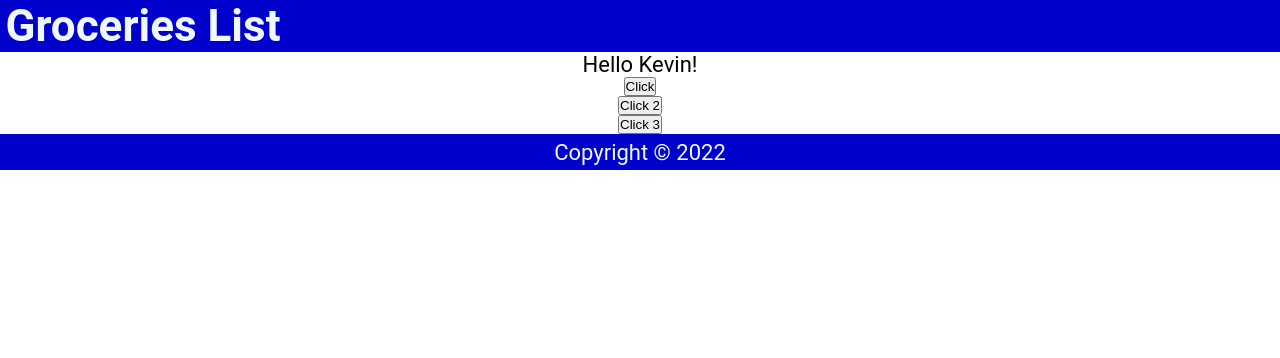
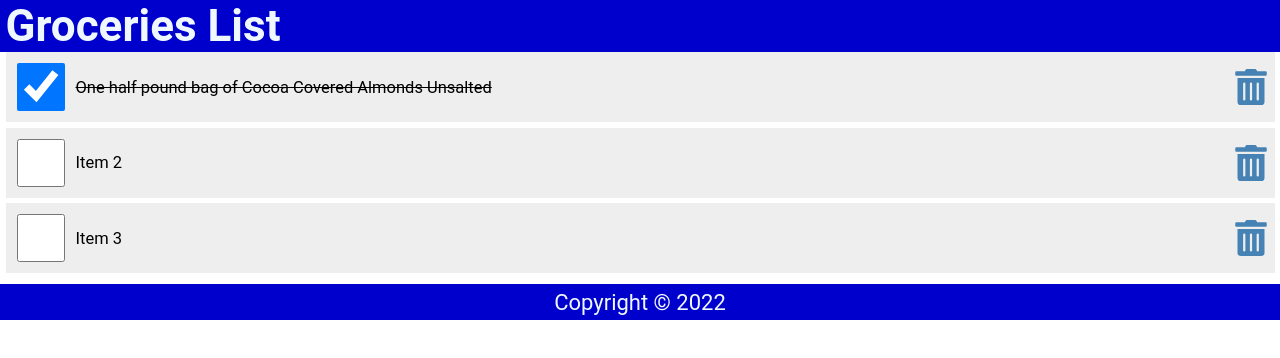
Before and after one commit to NgoTanKhoa21042001/Reactjs-tutorial, a React (Create React App) app: page / in a window 1280 px wide. Shown: the top 358 px of the page. Built offline with nearby package versions, Linux system fonts and the light colour scheme.

Commit message:
lists and key

```diff
--- a/package.json
+++ b/package.json
@@ -8,6 +8,7 @@
     "@testing-library/user-event": "^13.5.0",
     "react": "^18.2.0",
     "react-dom": "^18.2.0",
+    "react-icons": "^4.7.1",
     "react-scripts": "5.0.1",
     "web-vitals": "^2.1.4"
   },
--- a/src/App.css
+++ b/src/App.css
@@ -56,3 +56,62 @@
   display: grid;
   place-content: center;
 }
+
+ul {
+  width: 100%;
+  list-style: none;
+  padding: 0 0.25rem 0.25rem;
+}
+
+ul li::before {
+  content: "\200B";
+}
+
+.item {
+  display: flex;
+  justify-content: flex-start;
+  align-items: center;
+  padding: 0.5rem 0 0.5rem 0.5rem;
+  margin: 0.25rem 0;
+  background-color: #eee;
+}
+
+.item:first-child {
+  margin: 0;
+}
+
+.item input[type="checkbox"] {
+  text-align: center;
+  width: 2.5rem;
+  width: 48px;
+  min-width: 48px;
+  height: 2.5rem;
+  height: 48px;
+  min-height: 48px;
+  cursor: pointer;
+  margin-right: 0.5rem;
+}
+
+.item input[type="checkbox"]:focus + label {
+  text-decoration: underline;
+}
+
+.item > label {
+  font-size: 0.75rem;
+  flex-grow: 1;
+}
+
+.item svg {
+  width: 48px;
+  min-width: 48px;
+  height: 36px;
+  font-size: 1rem;
+  color: steelblue;
+  cursor: pointer;
+}
+
+.item svg:focus,
+.item svg:hover {
+  color: red;
+  outline: none;
+}
--- a/src/Content.js
+++ b/src/Content.js
@@ -1,26 +1,63 @@
-import React from "react";
+import React, { useState } from "react";
+import { FaTrashAlt } from "react-icons/fa";
+const Content = () => {
+  const [items, setItems] = useState([
+    {
+      id: 1,
+      checked: true,
+      item: "One half pound bag of Cocoa Covered Almonds Unsalted",
+    },
+    {
+      id: 2,
+      checked: false,
+      item: "Item 2",
+    },
+    {
+      id: 3,
+      checked: false,
+      item: "Item 3",
+    },
+  ]);
+  const handleCheck = (id) => {
+    const lisItems = items.map((item) =>
+      item.id === id ? { ...item, checked: !item.checked } : item
+    );
+    setItems(lisItems);
+    localStorage.setItem("shoppinglist", JSON.stringify(lisItems));
+  };
 
-const Content = () => {
-  const handleNameChange = () => {
-    const names = ["Bob", "Kevin", "Dave"];
-    const int = Math.floor(Math.random() * 3);
-    return names[int];
-  };
-  const handleClick = () => {
-    console.log("You clicked it");
-  };
-  const handleClick2 = (name) => {
-    console.log(`${name} was clicked`);
-  };
-  const handleClick3 = (e) => {
-    console.log(e.target.innerText);
+  const handleDelete = (id) => {
+    const lisItems = items.filter((item) => item.id !== id);
+    setItems(lisItems);
   };
   return (
     <main>
-      <p> Hello {handleNameChange()}!</p>
-      <button onClick={handleClick}>Click</button>
-      <button onClick={() => handleClick2("Khoa")}>Click 2</button>
-      <button onClick={(e) => handleClick3(e)}>Click 3</button>
+      {items.length ? (
+        <ul>
+          {items.map((item) => (
+            <li className="item" key={item.id}>
+              <input
+                type="checkbox"
+                onChange={() => handleCheck(item.id)}
+                checked={item.checked}
+              />
+              <label
+                style={item.checked ? { textDecoration: "line-through" } : null}
+                onDoubleClick={() => handleCheck(item.id)}
+              >
+                {item.item}
+              </label>
+              <FaTrashAlt
+                onClick={() => handleDelete(item.id)}
+                role="button"
+                tabIndex="0"
+              />
+            </li>
+          ))}
+        </ul>
+      ) : (
+        <p style={{ marginTop: "2rem" }}>Your list is empty.</p>
+      )}
     </main>
   );
 };
```
Also changed, not shown: 1 other file (tests, documents, lock files or other folders).
